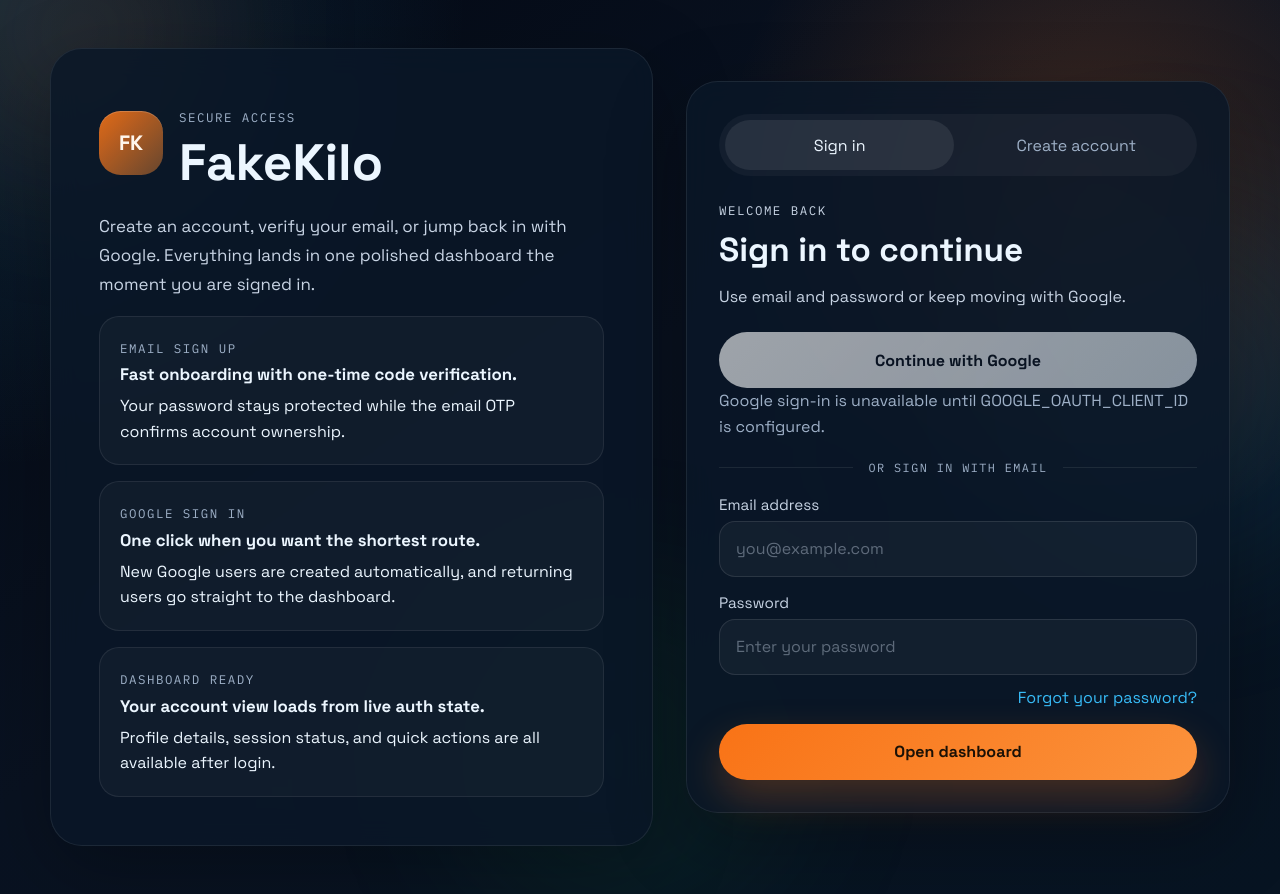
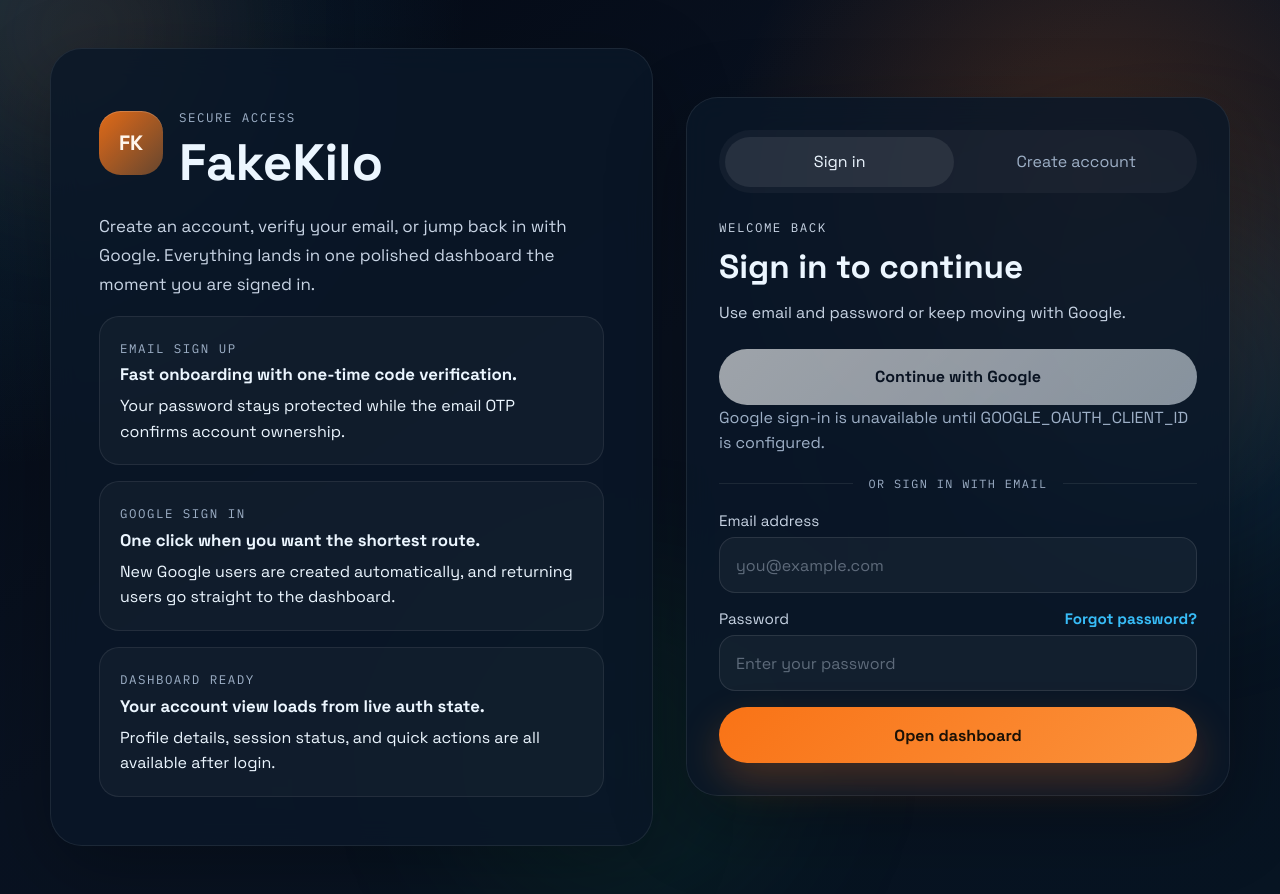
Before and after one commit to gravitas00001-cloud/First, a Django app: page / in a window 1280 px wide. Run offline with Django 5.2, Linux system fonts and the light colour scheme; some libraries are stand-ins or nearby versions.

Commit message:
Improve forgot password visibility

```diff
--- a/FakeKilo/Core/static/Core/app.css
+++ b/FakeKilo/Core/static/Core/app.css
@@ -310,12 +310,6 @@
     gap: 1rem;
 }
 
-.form-inline-links {
-    display: flex;
-    justify-content: flex-end;
-    margin-top: -0.25rem;
-}
-
 .form-grid {
     display: grid;
     grid-template-columns: repeat(2, minmax(0, 1fr));
@@ -325,6 +319,13 @@
 .field {
     display: grid;
     gap: 0.45rem;
+}
+
+.field-head {
+    display: flex;
+    align-items: center;
+    justify-content: space-between;
+    gap: 1rem;
 }
 
 .field span {
@@ -439,6 +440,12 @@
 .text-link {
     color: var(--accent-cool);
     text-decoration: none;
+    font-weight: 600;
+}
+
+.text-link:hover,
+.text-link:focus-visible {
+    text-decoration: underline;
 }
 
 .dashboard-shell {
--- a/FakeKilo/Core/templates/Core/auth.html
+++ b/FakeKilo/Core/templates/Core/auth.html
@@ -71,13 +71,13 @@
                         <input type="email" name="email" autocomplete="email" placeholder="you@example.com" required>
                     </label>
                     <label class="field">
-                        <span>Password</span>
+                        <span class="field-head">
+                            <span>Password</span>
+                            <a class="text-link" href="{% url 'password_reset_request_page' %}">Forgot password?</a>
+                        </span>
                         <input type="password" name="password" autocomplete="current-password" placeholder="Enter your password" required>
                     </label>
                     <div id="loginFeedback" class="form-feedback" hidden></div>
-                    <div class="form-inline-links">
-                        <a class="text-link" href="{% url 'password_reset_request_page' %}">Forgot your password?</a>
-                    </div>
                     <button id="loginSubmitButton" type="submit" class="button button-primary">Open dashboard</button>
                 </form>
             </section>
--- a/FakeKilo/Core/tests.py
+++ b/FakeKilo/Core/tests.py
@@ -23,7 +23,7 @@
         self.assertEqual(response.status_code, 200)
         self.assertContains(response, "Sign in to continue")
         self.assertContains(response, "Create your account")
-        self.assertContains(response, "Forgot your password?")
+        self.assertContains(response, "Forgot password?")
 
     def test_verify_page_renders(self):
         response = self.client.get("/verify/")
```
